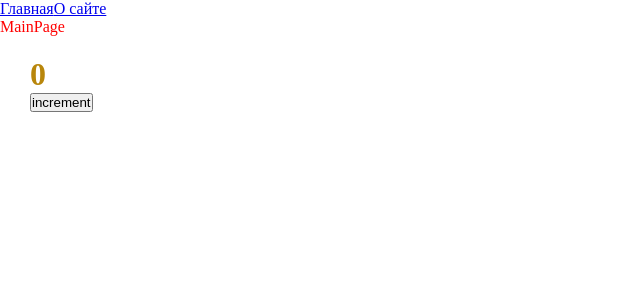
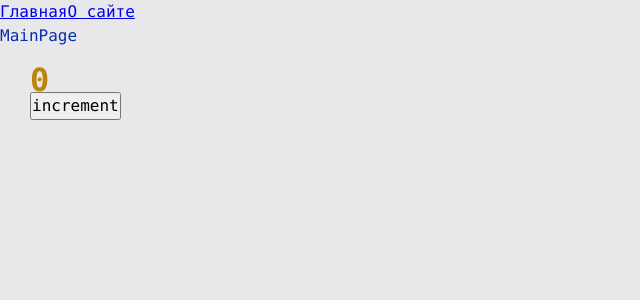
Before and after one commit to IvanHrushevich/articles, a React app: page / in a window 1280 px wide. Shown: the top 300 px of the page, without its empty margins (0-640 px from the left). Built offline with nearby package versions, Linux system fonts and the light colour scheme.

Commit message:
feat: add basic styles setup

```diff
--- a/src/App.tsx
+++ b/src/App.tsx
@@ -1,13 +1,13 @@
 import { Link, Route, Routes } from 'react-router-dom';
 import { Counter } from './components/Counter';
-import './index.scss';
+import './styles/index.scss';
 import { AboutPageAsync } from './pages/AboutPage/AboutPage.async';
 import { MainPageAsync } from './pages/MainPage/MainPage.async';
 import { Suspense } from 'react';
 
 export const App = () => {
   return (
-    <div className="app">
+    <div className="app light">
       <Link to={'/'}>Главная</Link>
       <Link to={'/about'}>О сайте</Link>
       <Suspense fallback={<div>Loading...</div>}>
--- /dev/null
+++ b/src/styles/index.scss
@@ -0,0 +1,13 @@
+@use 'reset';
+@use 'variables/global';
+@use 'themes/normal';
+@use 'themes/dark';
+
+.app {
+  font: var(--font-m);
+
+  background: var(--bg-color);
+  color: var(--primary-color);
+
+  min-height: 100vh;
+}
--- a/src/index.scss
+++ b/src/styles/reset.scss
@@ -4,6 +4,9 @@
   box-sizing: border-box;
 }
 
-.app {
-  color: red;
+input,
+button,
+textarea,
+select {
+  font: inherit;
 }
--- /dev/null
+++ b/src/styles/themes/dark.scss
@@ -0,0 +1,5 @@
+.app.dark {
+  --bg-color: #090949;
+  --primary-color: #049604;
+  --secondary-color: #04ff04;
+}
--- /dev/null
+++ b/src/styles/themes/normal.scss
@@ -0,0 +1,5 @@
+.app.light {
+  --bg-color: #e8e8ea;
+  --primary-color: #052ea9;
+  --secondary-color: #0449e0;
+}
--- /dev/null
+++ b/src/styles/variables/global.scss
@@ -0,0 +1,11 @@
+:root {
+  --font-family-main: Consolas, 'Times New Roman', Serif;
+
+  --font-size-m: 16px;
+  --font-line-m: 24px;
+  --font-m: var(--font-size-m) / var(--font-line-m) var(--font-family-main);
+
+  --font-size-l: 24px;
+  --font-line-l: 32px;
+  --font-l: var(--font-size-l) / var(--font-line-l) var(--font-family-main);
+}
```
